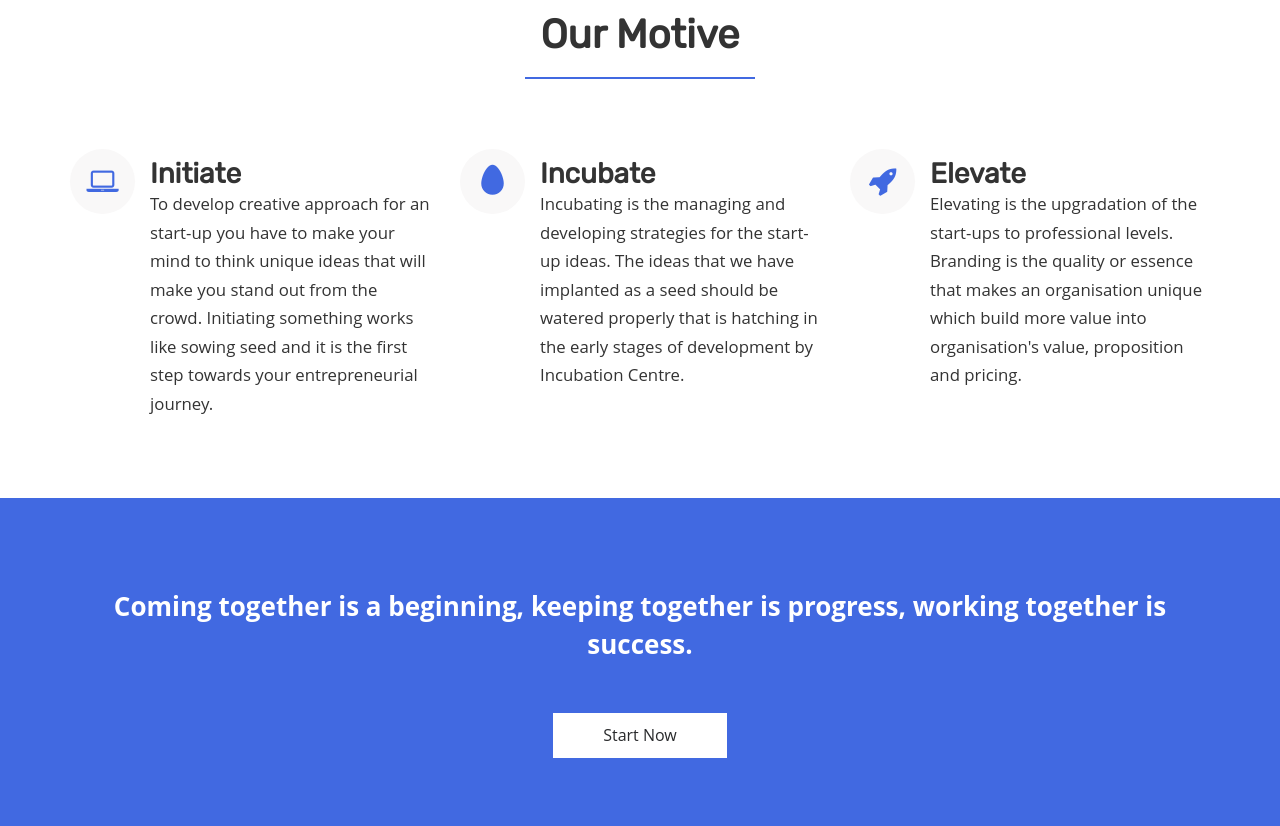
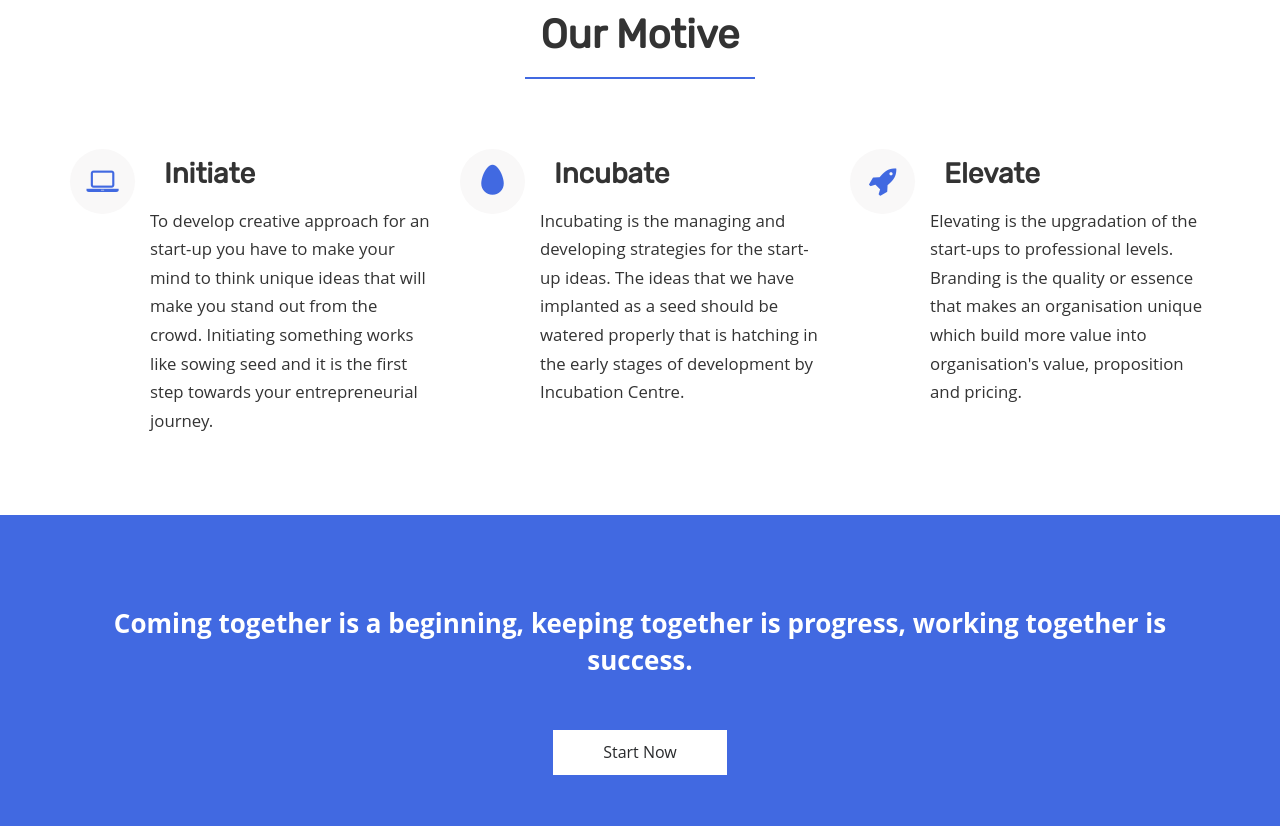
Before and after one commit to enigmatic241/eCell, a plain HTML site: page index.html in a window 1280 px wide. Shown: the part 1850-2676 px from the top of the page. Drawn offline with nearby package versions, Linux system fonts and the light colour scheme; a web font is replaced by a local one.

Commit message:
Improve styling of heading in tagline desc

```diff
--- a/assets/css/style.css
+++ b/assets/css/style.css
@@ -39,6 +39,8 @@ a {
 }
 .tag-title{
   font-size:2em !important;
+  padding-bottom:6%;
+  padding-left:5%;
 }
 .site-logo{
   width:14%;
```
